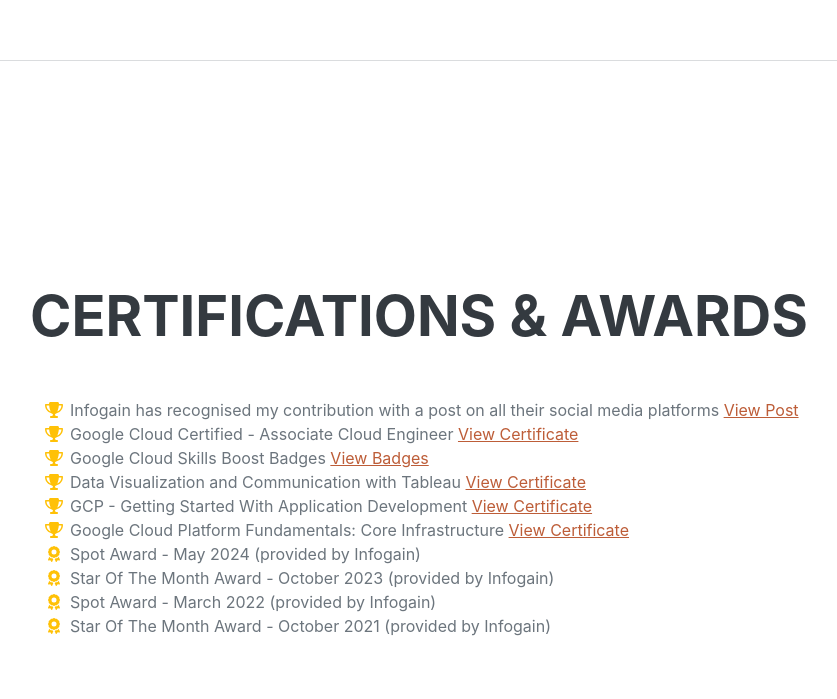
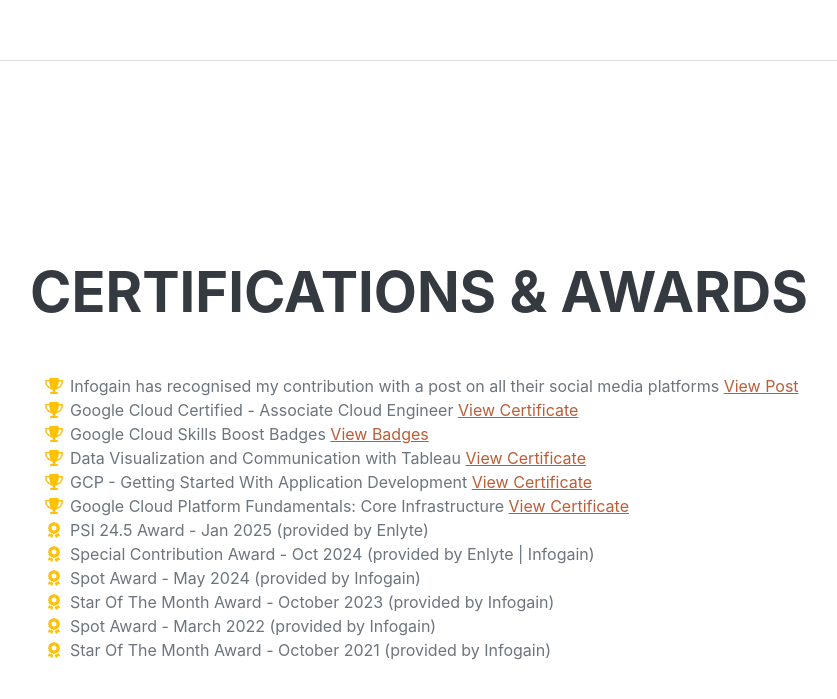
Before and after one commit to jebasinghresume/jebasinghresume.github.io, a plain HTML site: page index.html in a window 1280 px wide. Shown: the part 3337-4036 px from the top of the page, without its empty margins (290-1127 px from the left). Drawn offline with nearby package versions, Linux system fonts and the light colour scheme; a web font is replaced by a local one.

Commit message:
update 4

```diff
--- a/index.html
+++ b/index.html
@@ -193,6 +193,14 @@
                         </li>
                         <li>
                             <span class="fa-li"><i class="fas fa-award text-warning"></i></span>
+                            PSI 24.5 Award - Jan 2025 (provided by Enlyte)
+                        </li>
+                        <li>
+                            <span class="fa-li"><i class="fas fa-award text-warning"></i></span>
+                            Special Contribution Award - Oct 2024 (provided by Enlyte | Infogain)
+                        </li>
+                        <li>
+                            <span class="fa-li"><i class="fas fa-award text-warning"></i></span>
                             Spot Award - May 2024 (provided by Infogain)
                         </li>
                         <li>
```
